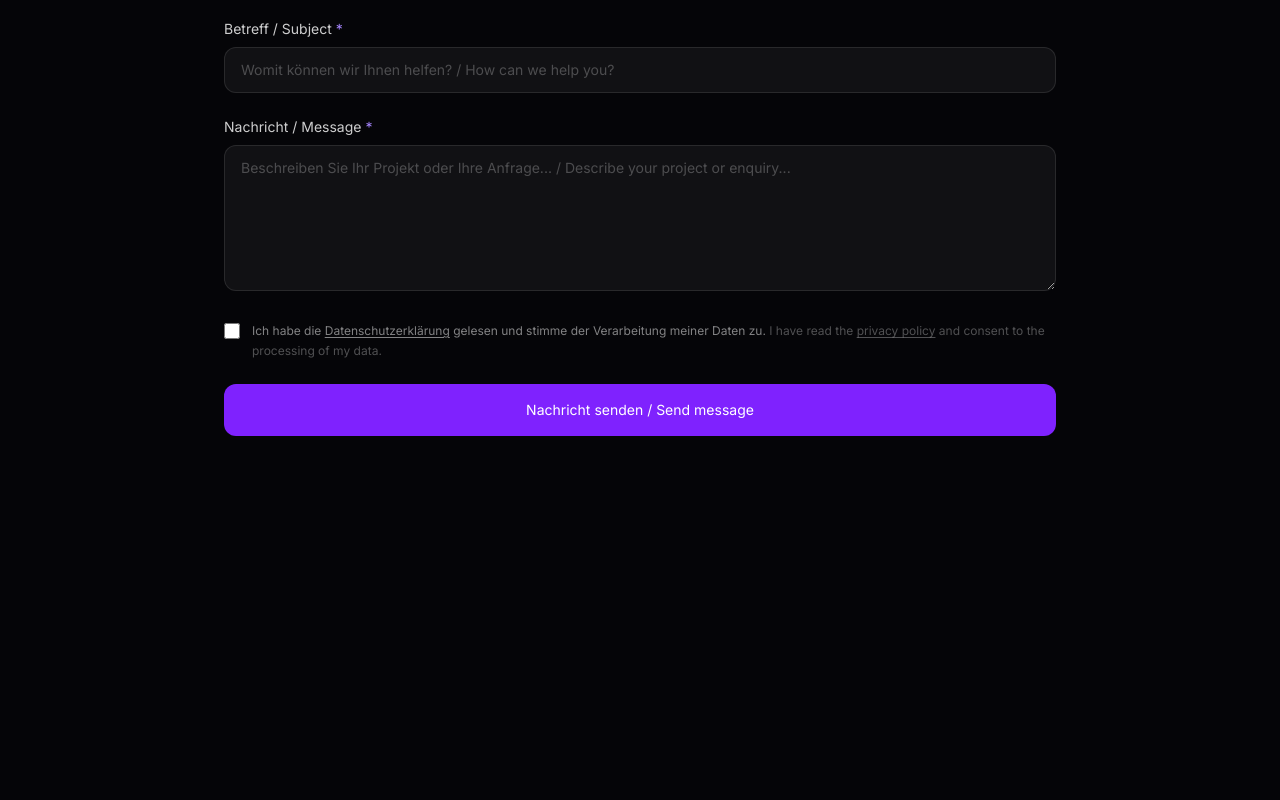
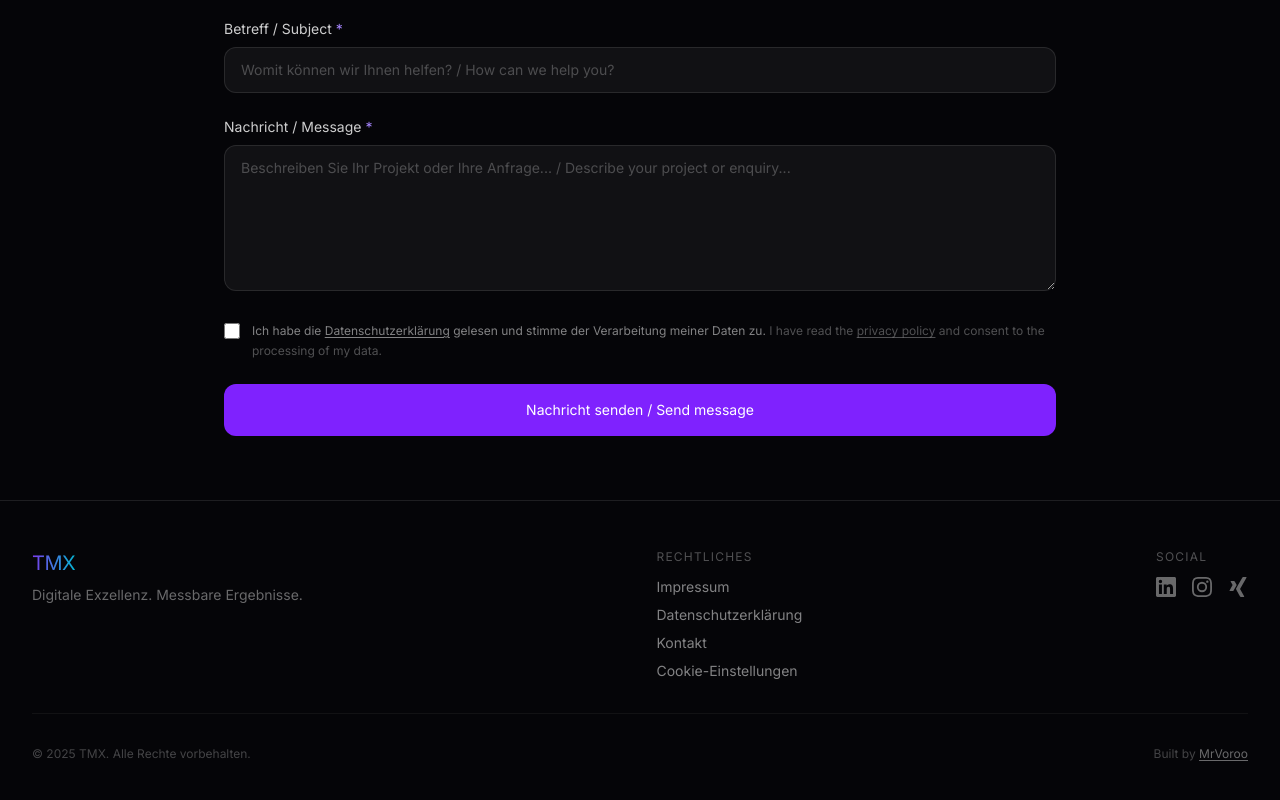
Before and after one commit to mrvoroo/TMX-Next-Gen-Web, a Next.js app: page /kontakt in a window 1280 px wide. Shown: the part 482-1282 px from the top of the page. Before the commit the page ends 982 px from the top, so only its background shows below. Built offline with nearby package versions, Linux system fonts and the light colour scheme.

Commit message:
feat: global footer component and header legal links

```diff
--- a/src/app/layout.tsx
+++ b/src/app/layout.tsx
@@ -3,6 +3,7 @@ import './globals.css';
 import { LocaleProvider } from '@/lib/i18n/LocaleContext';
 import { SmoothScrollProvider } from '@/components/providers/SmoothScrollProvider';
 import { Header } from '@/components/layout/Header';
+import { Footer } from '@/components/layout/Footer';
 
 export const metadata: Metadata = {
   title: 'TMX — Digitale Exzellenz',
@@ -48,6 +49,8 @@ export default function RootLayout({
             <Header />
             <main>{children}</main>
           </SmoothScrollProvider>
+          {/* Footer is outside SmoothScrollProvider intentionally — no Lenis/GSAP context needed */}
+          <Footer />
         </LocaleProvider>
       </body>
     </html>
--- /dev/null
+++ b/src/components/layout/Footer.tsx
@@ -0,0 +1,173 @@
+'use client';
+
+/**
+ * Global Footer component.
+ *
+ * Rendered in the root layout (src/app/layout.tsx) so it appears on every page.
+ * Uses the same `useTranslation` hook as the Header for full DE/EN support.
+ *
+ * Links:
+ *   - /impressum, /datenschutz  ← real routes (built as app/(legal)/)
+ *   - "Cookie-Einstellungen" button — stub only
+ *     TODO: wire to CookieConsent once built
+ *   - Social placeholders from src/config/company.ts
+ *   - MrVoroo credit link → https://github.com/mrvoroo
+ */
+
+import Link from 'next/link';
+import { SOCIAL_LINKEDIN, SOCIAL_INSTAGRAM, SOCIAL_XING } from '@/config/company';
+import { useTranslation } from '@/lib/i18n/useTranslation';
+
+/* ── Minimal SVG icons (inline, no extra package) ────────────────────────── */
+function IconLinkedIn() {
+  return (
+    <svg viewBox="0 0 24 24" fill="currentColor" className="h-5 w-5" aria-hidden="true">
+      <path d="M20.447 20.452h-3.554v-5.569c0-1.328-.027-3.037-1.852-3.037-1.853 0-2.136 1.445-2.136 2.939v5.667H9.351V9h3.414v1.561h.046c.477-.9 1.637-1.85 3.37-1.85 3.601 0 4.267 2.37 4.267 5.455v6.286zM5.337 7.433a2.062 2.062 0 0 1-2.063-2.065 2.064 2.064 0 1 1 2.063 2.065zm1.782 13.019H3.555V9h3.564v11.452zM22.225 0H1.771C.792 0 0 .774 0 1.729v20.542C0 23.227.792 24 1.771 24h20.451C23.2 24 24 23.227 24 22.271V1.729C24 .774 23.2 0 22.222 0h.003z" />
+    </svg>
+  );
+}
+
+function IconInstagram() {
+  return (
+    <svg viewBox="0 0 24 24" fill="currentColor" className="h-5 w-5" aria-hidden="true">
+      <path d="M12 2.163c3.204 0 3.584.012 4.85.07 3.252.148 4.771 1.691 4.919 4.919.058 1.265.069 1.645.069 4.849 0 3.205-.012 3.584-.069 4.849-.149 3.225-1.664 4.771-4.919 4.919-1.266.058-1.644.07-4.85.07-3.204 0-3.584-.012-4.849-.07-3.26-.149-4.771-1.699-4.919-4.92-.058-1.265-.07-1.644-.07-4.849 0-3.204.013-3.583.07-4.849.149-3.227 1.664-4.771 4.919-4.919 1.266-.057 1.645-.069 4.849-.069zm0-2.163c-3.259 0-3.667.014-4.947.072-4.358.2-6.78 2.618-6.98 6.98-.059 1.281-.073 1.689-.073 4.948 0 3.259.014 3.668.072 4.948.2 4.358 2.618 6.78 6.98 6.98 1.281.058 1.689.072 4.948.072 3.259 0 3.668-.014 4.948-.072 4.354-.2 6.782-2.618 6.979-6.98.059-1.28.073-1.689.073-4.948 0-3.259-.014-3.667-.072-4.947-.196-4.354-2.617-6.78-6.979-6.98-1.281-.059-1.69-.073-4.949-.073zm0 5.838a6.162 6.162 0 1 0 0 12.324 6.162 6.162 0 0 0 0-12.324zM12 16a4 4 0 1 1 0-8 4 4 0 0 1 0 8zm6.406-11.845a1.44 1.44 0 1 0 0 2.881 1.44 1.44 0 0 0 0-2.881z" />
+    </svg>
+  );
+}
+
+function IconXing() {
+  return (
+    <svg viewBox="0 0 24 24" fill="currentColor" className="h-5 w-5" aria-hidden="true">
+      <path d="M18.188 0c-.517 0-.741.325-.927.66 0 0-7.455 13.224-7.702 13.657.015.024 4.919 9.023 4.919 9.023.17.308.436.66.967.66h3.454c.211 0 .375-.078.463-.22.089-.151.089-.346-.009-.536l-4.879-8.916c-.004-.006-.004-.016 0-.022L22.139.756c.095-.191.097-.387.006-.535C22.056.078 21.894 0 21.686 0h-3.498zM3.648 4.74c-.211 0-.385.074-.473.216-.09.149-.078.339.02.531l2.34 4.05c.004.01.004.016 0 .021L1.86 16.051c-.099.188-.093.381 0 .529.085.142.239.234.45.234h3.461c.518 0 .766-.348.945-.667l3.734-6.609-2.378-4.155c-.172-.315-.434-.643-.962-.643H3.648z" />
+    </svg>
+  );
+}
+
+/* ── Component ───────────────────────────────────────────────────────────── */
+export function Footer() {
+  const { t } = useTranslation();
+
+  return (
+    <footer className="border-t border-white/10 bg-[#050508]">
+      <div className="mx-auto max-w-7xl px-5 py-12 sm:px-8">
+
+        {/* Top row */}
+        <div className="flex flex-col gap-8 sm:flex-row sm:items-start sm:justify-between">
+
+          {/* Brand + tagline */}
+          <div className="max-w-xs">
+            <Link
+              href="/"
+              className="gradient-text text-xl font-black tracking-tight"
+              aria-label="TMX – zur Startseite"
+            >
+              TMX
+            </Link>
+            <p className="mt-2 text-sm text-white/40">{t('footer.tagline')}</p>
+          </div>
+
+          {/* Legal links */}
+          <nav aria-label="Rechtliche Links">
+            <p className="mb-3 text-xs font-semibold uppercase tracking-widest text-white/30">
+              {t('footer.legal')}
+            </p>
+            <ul className="space-y-2 text-sm text-white/50">
+              <li>
+                <Link href="/impressum" className="transition-colors hover:text-white">
+                  {t('footer.impressum')}
+                </Link>
+              </li>
+              <li>
+                <Link href="/datenschutz" className="transition-colors hover:text-white">
+                  {t('footer.datenschutz')}
+                </Link>
+              </li>
+              <li>
+                <Link href="/kontakt" className="transition-colors hover:text-white">
+                  {t('nav.contact')}
+                </Link>
+              </li>
+              <li>
+                {/*
+                  TODO: wire to CookieConsent once built.
+                  Currently a visual stub — clicking does nothing.
+                  Replace with the real open-banner handler when CookieConsent exists.
+                */}
+                <button
+                  type="button"
+                  className="cursor-pointer text-left transition-colors hover:text-white text-white/50"
+                  onClick={() => {
+                    /* TODO: wire to CookieConsent once built */
+                    console.info('[Cookie-Einstellungen] CookieConsent not yet implemented.');
+                  }}
+                >
+                  Cookie-Einstellungen
+                </button>
+              </li>
+            </ul>
+          </nav>
+
+          {/* Social */}
+          <div>
+            <p className="mb-3 text-xs font-semibold uppercase tracking-widest text-white/30">
+              Social
+            </p>
+            <div className="flex items-center gap-4">
+              {/* LinkedIn */}
+              <a
+                href={SOCIAL_LINKEDIN}
+                target="_blank"
+                rel="noopener noreferrer"
+                className="text-white/40 transition-colors hover:text-white"
+                aria-label={t('footer.socialAriaLinkedIn')}
+              >
+                <IconLinkedIn />
+              </a>
+              {/* Instagram */}
+              <a
+                href={SOCIAL_INSTAGRAM}
+                target="_blank"
+                rel="noopener noreferrer"
+                className="text-white/40 transition-colors hover:text-white"
+                aria-label={t('footer.socialAriaInstagram')}
+              >
+                <IconInstagram />
+              </a>
+              {/* Xing */}
+              <a
+                href={SOCIAL_XING}
+                target="_blank"
+                rel="noopener noreferrer"
+                className="text-white/40 transition-colors hover:text-white"
+                aria-label={t('footer.socialAriaXing')}
+              >
+                <IconXing />
+              </a>
+            </div>
+          </div>
+        </div>
+
+        {/* Divider */}
+        <div className="my-8 h-px bg-white/5" />
+
+        {/* Bottom row */}
+        <div className="flex flex-col items-center gap-3 text-xs text-white/25 sm:flex-row sm:justify-between">
+          <p>{t('footer.allRights')}</p>
+
+          {/* MrVoroo credit */}
+          <p>
+            Built by{' '}
+            <a
+              href="https://github.com/mrvoroo"
+              target="_blank"
+              rel="noopener noreferrer"
+              className="text-white/40 underline underline-offset-2 transition-colors hover:text-white"
+            >
+              MrVoroo
+            </a>
+          </p>
+        </div>
+      </div>
+    </footer>
+  );
+}
--- a/src/components/layout/Header.tsx
+++ b/src/components/layout/Header.tsx
@@ -149,13 +149,13 @@ export function Header() {
 
             {/* Social / legal links in mobile menu */}
             <div className="mt-8 flex items-center justify-center gap-6 text-xs text-white/30">
-              <a href="#contact" onClick={closeMenu} className="hover:text-white/60 transition-colors">
+              <Link href="/impressum" onClick={closeMenu} className="hover:text-white/60 transition-colors">
                 {t('footer.impressum')}
-              </a>
+              </Link>
               <span>·</span>
-              <a href="#contact" onClick={closeMenu} className="hover:text-white/60 transition-colors">
+              <Link href="/datenschutz" onClick={closeMenu} className="hover:text-white/60 transition-colors">
                 {t('footer.datenschutz')}
-              </a>
+              </Link>
             </div>
           </motion.div>
         )}
```
